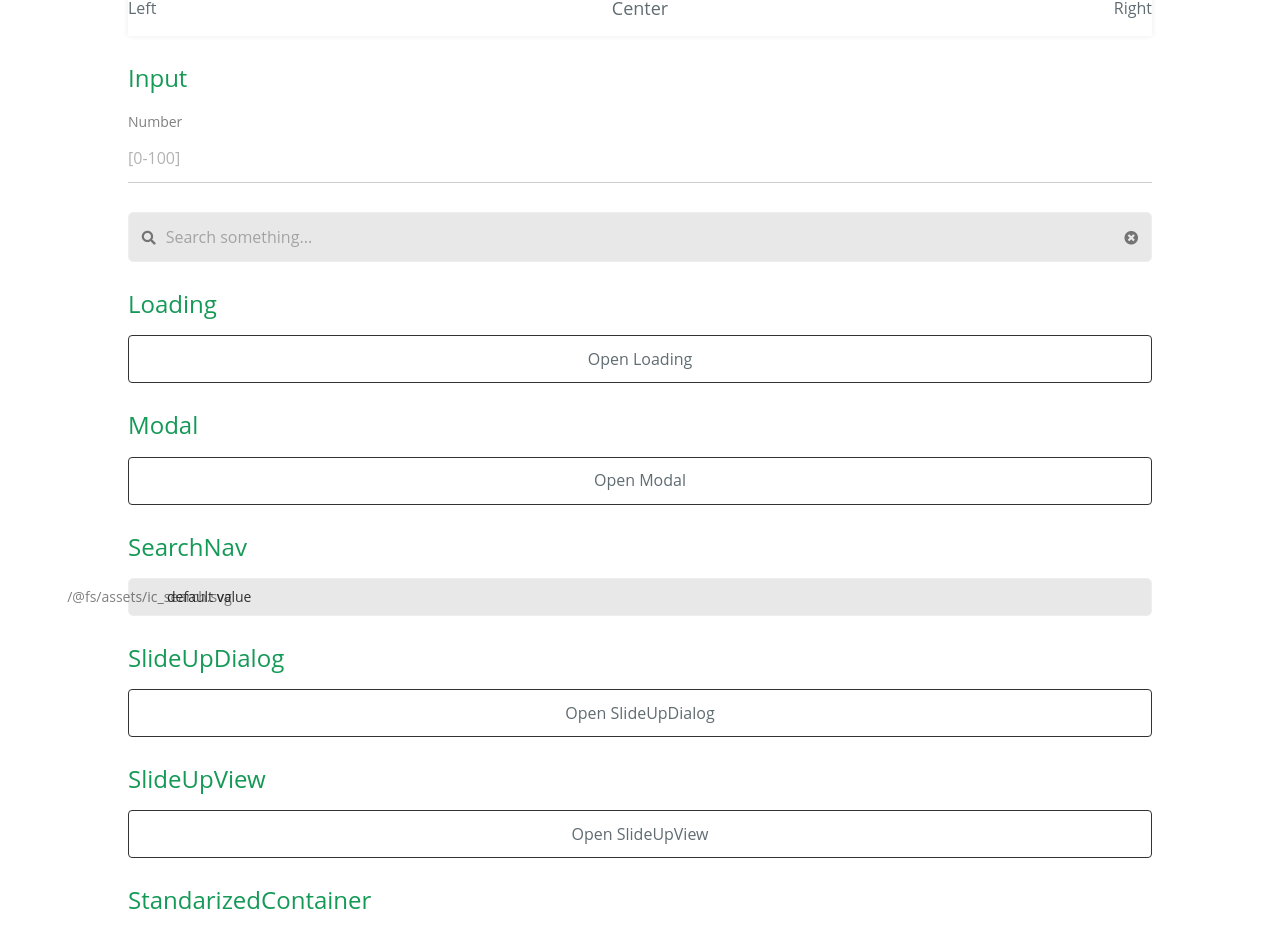
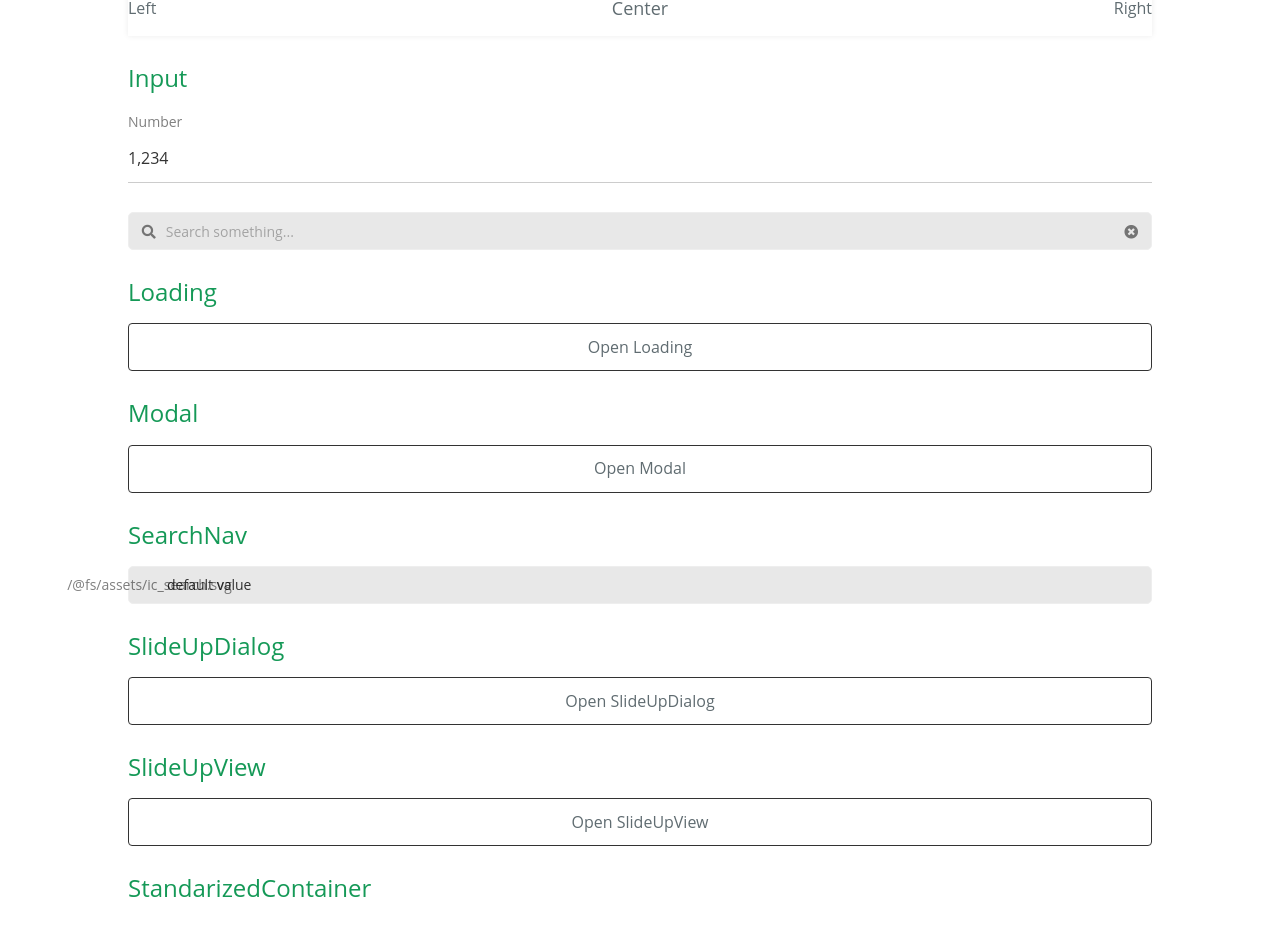
Before and after one commit to oriente-fe/oriente-ui, a Vue app: page / in a window 1280 px wide. Shown: the part 2353-3280 px from the top of the page. Built offline with nearby package versions, Linux system fonts and the light colour scheme.

Commit message:
Update demo and example site

```diff
--- a/examples/App.vue
+++ b/examples/App.vue
@@ -147,14 +147,29 @@ plugins: [
       </Header>
       <h2>Input</h2>
       <Input
+        v-if="isInputNumberVisible"
         type="number"
         label="Number"
-        placeholder="[0-100]"
-        :rules="[isNumber, lte0, ste100]"
+        placeholder="[0-10000]"
+        size="large"
+        :value="inputValue"
+        :rules="[isNumber, lte0, ste10000]"
+        :format="inputFormat"
+        @blur="handleBlur"
         @change="v => console.log(v)"
       />
+      <Input
+        v-else
+        type="text"
+        label="Number"
+        placeholder="[0-10000]"
+        size="large"
+        :value="inputValue"
+        :format="inputFormat"
+        @focus="handleFocus"
+      />
       <br />
-      <Input styleType="box" placeholder="Search something...">
+      <Input size="medium" styleType="box" placeholder="Search something...">
         <div slot="prependIcon">
           <i class="fas fa-search"></i>
         </div>
@@ -300,7 +315,9 @@ export default {
       isSlideUpDialogShown: false,
       isSlideUpViewShown: false,
       isToastShown: false,
-      history: new Set(['Airpods', 'iPhone', 'Macbook Pro'])
+      history: new Set(['Airpods', 'iPhone', 'Macbook Pro']),
+      isInputNumberVisible: false,
+      inputValue: '1234'
     }
   },
   methods: {
@@ -357,9 +374,9 @@ export default {
         return 'input must larger than or equal to 0'
       }
     },
-    ste100(n) {
-      if (n > 100) {
-        return 'input must smaller than or equal to 100'
+    ste10000(n) {
+      if (n > 10000) {
+        return 'input must smaller than or equal to 10000'
       }
     },
     openSearchNav() {
@@ -383,6 +400,15 @@ export default {
       this.history.clear()
       this.$forceUpdate()
       console.log('delete history')
+    },
+    handleBlur() {
+      this.isInputNumberVisible = false
+    },
+    handleFocus() {
+      this.isInputNumberVisible = true
+    },
+    inputFormat(v) {
+      return v.replace(/(\d)(?=(\d{3})+(?!\d))/g, '$1,')
     }
   }
 }
```
Also changed, not shown: packages/Input/index.vue (+28 -3 lines).
